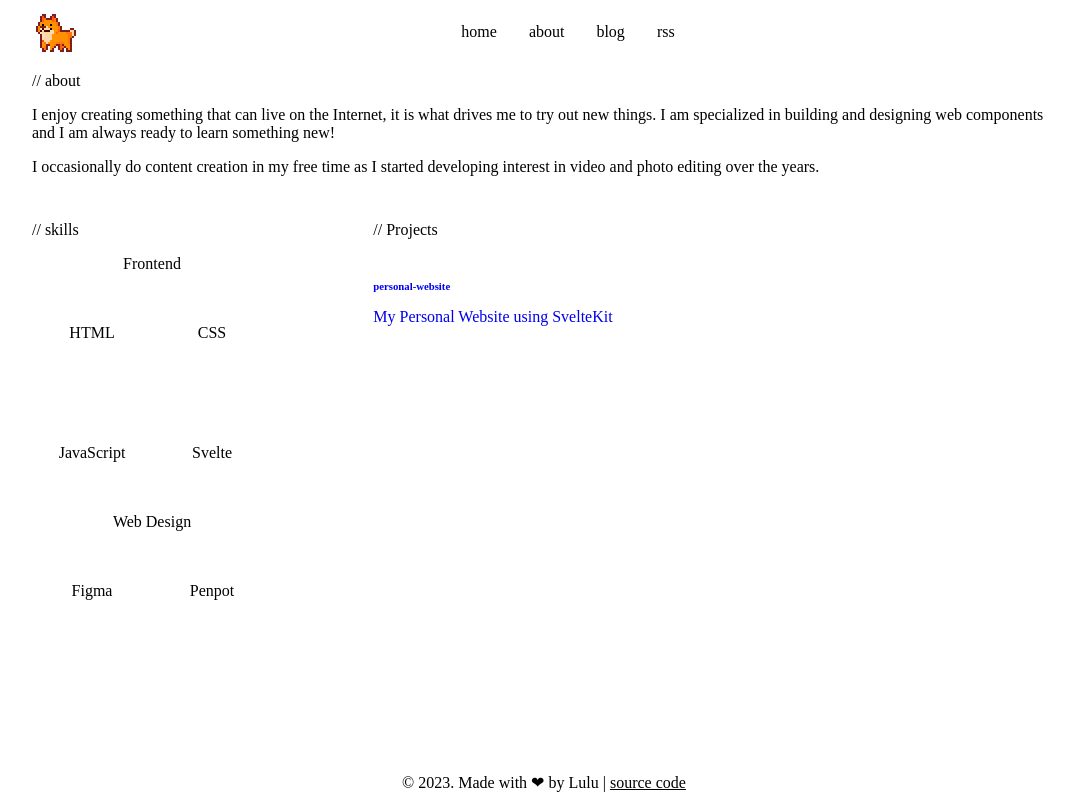
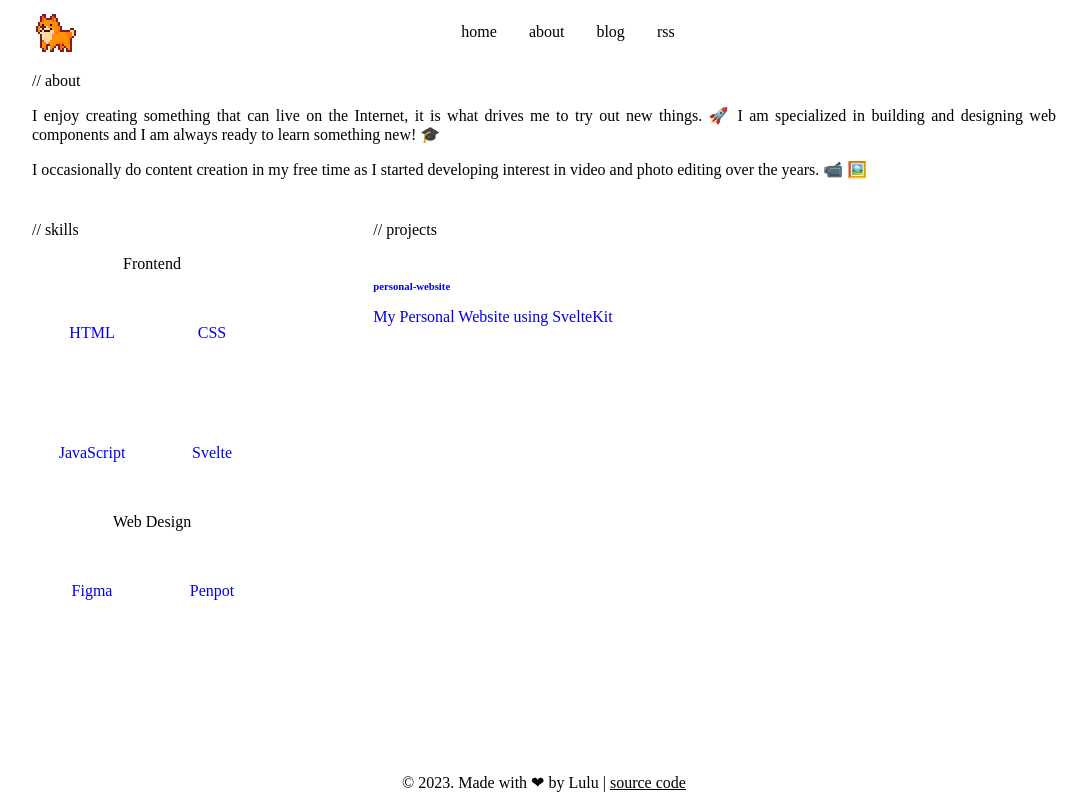
Before and after one commit to sharkcafe/personal-website, a SvelteKit app: page /about in a window 1280 px wide. Shown: the whole page, without its empty margins (96-1183 px from the left). Built offline with nearby package versions, Linux system fonts and the light colour scheme.

Commit message:
general improvements

```diff
--- a/src/lib/components/Header.svelte
+++ b/src/lib/components/Header.svelte
@@ -6,6 +6,7 @@
 <nav>
 	<a href="/" class="dog">
 		<div id="dog" />
+		<div id="dog-cache" />
 	</a>
 
 	<ul class="links">
@@ -67,4 +68,9 @@
 	#dog:hover {
 		background-image: url(/dog_hover.gif);
 	}
+
+	#dog-cache {
+		/* display: none; */
+		background-image: url(/dog_hover.gif);
+	}
 </style>
--- a/src/lib/components/Skill.svelte
+++ b/src/lib/components/Skill.svelte
@@ -1,29 +1,41 @@
 <script>
 	import 'iconify-icon';
 
+	export let href = '';
 	export let icon = '';
 	export let title = '';
 
 	let size = 48;
 </script>
 
-<div>
+<a {href} target="_blank" rel="noopener noreferrer">
 	<iconify-icon {icon} width={size} />
 	<span>{title}</span>
-</div>
+</a>
 
 <style>
-    div {
+	a {
 		display: flex;
 		flex-direction: column;
 		justify-content: center;
 		align-items: center;
-        gap: var(--size-1);
+		gap: var(--size-2);
 		background-color: var(--surface-2);
 		width: 7.5rem;
 		height: 7.5rem;
 		border-radius: var(--radius-3);
 		border: var(--border-size-2) solid var(--surface-4);
+		text-decoration: none;
+		transition: 0.2s all;
+		animation: var(--animation-fade-in);
+	}
+
+	a:hover {
+		border-color: var(--brand);
+	}
+
+	span {
+		color: var(--text-1);
 	}
 
 	iconify-icon {
--- a/src/lib/components/Skills.svelte
+++ b/src/lib/components/Skills.svelte
@@ -1,30 +1,29 @@
 <script>
 	import 'iconify-icon';
 	import Skill from './Skill.svelte';
-
 </script>
 
 <div class="container">
 	<section>
 		<div class="title">
-            <iconify-icon icon='lucide:code-2' width=24 />
+			<iconify-icon icon="lucide:code-2" width="24" />
 			<span>Frontend</span>
 		</div>
 		<div class="chips">
-            <Skill icon='uil:html5' title='HTML'/>
-            <Skill icon='uiw:css3' title='CSS'/>
-            <Skill icon='simple-icons:javascript' title='JavaScript'/>
-            <Skill icon='simple-icons:svelte' title='Svelte'/>
+			<Skill icon="uil:html5" title="HTML" href="https://html.spec.whatwg.org/multipage/" />
+			<Skill icon="uiw:css3" title="CSS" href="https://www.w3.org/Style/CSS/" />
+			<Skill icon="simple-icons:javascript" title="JavaScript" href="https://tc39.es/ecma262/" />
+			<Skill icon="simple-icons:svelte" title="Svelte" href="https://svelte.dev/" />
 		</div>
 	</section>
 	<section>
 		<div class="title">
-            <iconify-icon icon='lucide:paintbrush-2' width=24 />
+			<iconify-icon icon="lucide:paintbrush-2" width="24" />
 			<span>Web Design</span>
 		</div>
 		<div class="chips">
-            <Skill icon='cib:figma' title='Figma'/>
-            <Skill icon='simple-icons:penpot' title='Penpot'/>
+			<Skill icon="cib:figma" title="Figma" href="https://www.figma.com/" />
+			<Skill icon="simple-icons:penpot" title="Penpot" href="https://penpot.app/" />
 		</div>
 	</section>
 </div>
@@ -38,7 +37,7 @@
 	}
 
 	.chips {
-        gap: var(--size-3);
+		gap: var(--size-5);
 		display: grid;
 		grid-template-columns: 1fr 1fr;
 	}
@@ -51,5 +50,4 @@
 		margin-bottom: var(--size-3);
 		color: var(--brand);
 	}
-
 </style>
--- a/src/routes/+page.svelte
+++ b/src/routes/+page.svelte
@@ -12,7 +12,7 @@
 <h1>Heya, name's <span>{config.name}</span>!</h1>
 <p>
 	I am a 19-year-old software developer from Germany with a great passion for web development and
-	design! I also love to do video editing and content creation through social media.
+	web design! 💻 <br /> I also love to do video editing and content creation through social media. 📹
 </p>
 
 <Comment title="socials" />
@@ -23,6 +23,11 @@
 		max-inline-size: none;
 		padding-block-end: var(--size-7);
 		width: fit-content;
+		text-align: justify;
+	}
+
+	h1 {
+		font-size: var(--font-size-fluid-3);
 	}
 
 	span {
--- a/src/routes/about/+page.svelte
+++ b/src/routes/about/+page.svelte
@@ -14,22 +14,24 @@
 		<Comment title="about" />
 		<p>
 			I enjoy creating something that can live on the Internet, it is what drives me to try out new
-			things. I am specialized in building and designing web components and I am always ready to
-			learn something new!
+			things. 🚀 I am specialized in building and designing web components and I am always ready to
+			learn something new! 🎓
 		</p>
 		<p>
 			I occasionally do content creation in my free time as I started developing interest in video
-			and photo editing over the years.
+			and photo editing over the years. 📹 🖼️
 		</p>
 	</div>
 
 	<div class="skills">
 		<Comment title="skills" />
-		<Skills />
+		<div class="skills-container">
+			<Skills />
+		</div>
 	</div>
 
 	<div class="projects">
-		<Comment title="Projects" />
+		<Comment title="projects" />
 		<Projects />
 	</div>
 </section>
@@ -53,6 +55,7 @@
 		width: fit-content;
 		max-inline-size: none;
 		margin-bottom: var(--size-2);
+		text-align: justify;
 	}
 
 	.about {
@@ -76,5 +79,10 @@
 				'skills'
 				'projects';
 		}
+
+		.skills-container {
+			display: grid;
+			place-items: center;
+		}
 	}
 </style>
--- a/src/routes/blog/+page.svelte
+++ b/src/routes/blog/+page.svelte
@@ -58,6 +58,7 @@
 	.title {
 		font-size: var(--font-size-fluid-1);
 		color: var(--brand);
+		font-weight: bold;
 	}
 
 	.date {
```
Also changed, not shown: src/blogs/miachess.md (+6 -2 lines), src/blogs/welcome.md (+5 -1 lines), src/routes/[slug]/+page.svelte (+7 -2 lines). Lines whose indentation alone changed are shown as unchanged.
